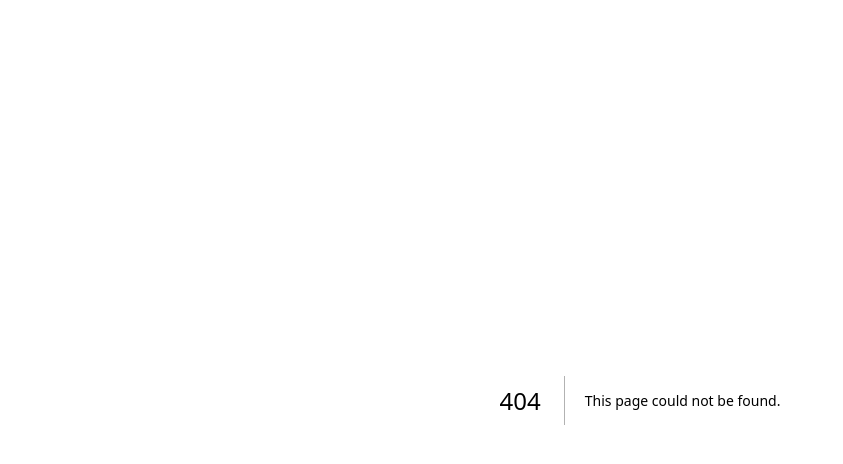
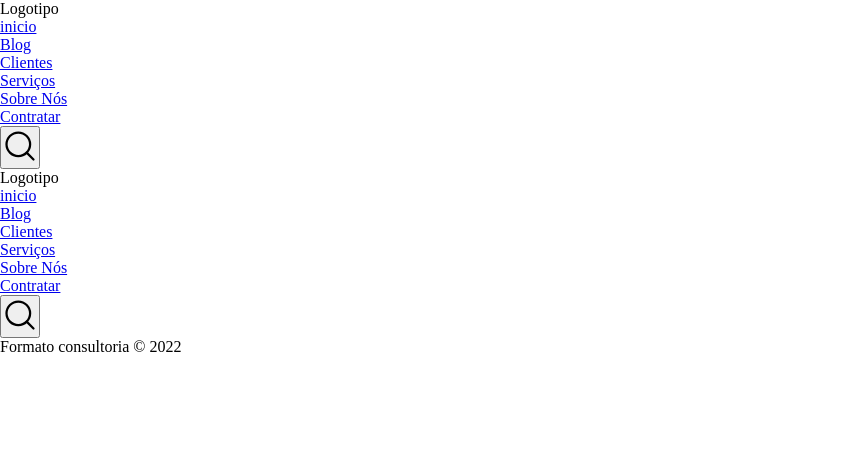
Before and after one commit to Formato-Consultoria/formato, a Next.js app: page /components/Navbar in a window 1280 px wide. Before the commit this address had no page. Shown: the top 464 px of the page, without its empty margins (0-843 px from the left). Built offline with nearby package versions, Linux system fonts and the light colour scheme.

Commit message:
created folder 'Components' and added the new components the 'Navbar' and 'Footer'

```diff
--- a/package.json
+++ b/package.json
@@ -15,6 +15,7 @@
     "eslint": "^8.27.0",
     "eslint-config-next": "13.0.2",
     "next": "13.0.2",
+    "phosphor-react": "^1.4.1",
     "react": "18.2.0",
     "react-dom": "18.2.0",
     "typescript": "*"
--- a/pages/_app.tsx
+++ b/pages/_app.tsx
@@ -1,6 +1,12 @@
 import '../styles/global.css';
 import type { AppProps } from 'next/app';
 
+import Layout from './components/Layout';
+
 export default function App({ Component, pageProps }: AppProps) {
-  return <Component {...pageProps} />
+  return (
+    <Layout>
+      <Component {...pageProps} />
+    </Layout>
+  )
 }
--- /dev/null
+++ b/pages/components/Layout.tsx
@@ -0,0 +1,18 @@
+import Navbar from './Navbar';
+import Footer from './footer';
+
+import Head from 'next/head'
+
+export default function Layout({children}: any) {
+    return (
+        <>
+            <Head>
+                <link rel="shortcut icon" href="favicon.ico" type="image/x-icon" />
+                <title>Formato Consultoria</title>
+            </Head>
+            <Navbar />
+            <main>{children}</main>
+            <Footer />
+        </>
+    )
+}
--- /dev/null
+++ b/pages/components/Navbar.tsx
@@ -0,0 +1,44 @@
+import Link from 'next/link';
+import Image from 'next/image';
+import { MagnifyingGlass } from 'phosphor-react';
+
+export default function Navbar() {
+    return(
+        <nav>
+            <div>
+                <p>Logotipo</p>
+                {/* <Image
+                    src="#"
+                    width="30"
+                    height="30"
+                    alt="Formato consultoria"
+                /> */}
+            </div>
+            <ul>
+                <li>
+                    <Link href="/">inicio</Link>
+                </li>
+                <li>
+                    <Link href="/blog">Blog</Link>
+                </li>
+                <li>
+                    <Link href="/clients">Clientes</Link>
+                </li>
+                <li>
+                    <Link href="/services">Serviços</Link>
+                </li>
+                <li>
+                    <Link href="/about">Sobre Nós</Link>
+                </li>
+                <li className="primary-btn">
+                    <Link href="/subscribe">Contratar</Link>
+                </li>
+                <li>
+                    <button>
+                        <MagnifyingGlass size={36} />
+                    </button>
+                </li>
+            </ul>
+        </nav>
+    )
+}
--- /dev/null
+++ b/pages/components/footer.tsx
@@ -0,0 +1,9 @@
+export default function Footer() {
+    return (
+        <footer>
+            <p>
+                <span>Formato consultoria</span> &copy; 2022
+            </p>
+        </footer>
+    );
+}
--- a/styles/global.css
+++ b/styles/global.css
@@ -3,3 +3,15 @@
     padding: 0;
     box-sizing: border-box;
 }
+
+:root {
+
+}
+
+.primary-btn {
+
+}
+
+.secondary-btn {
+
+}
```
Also changed, not shown: pages/index.tsx (+3 -14 lines), 1 other file (tests, documents, lock files or other folders).
